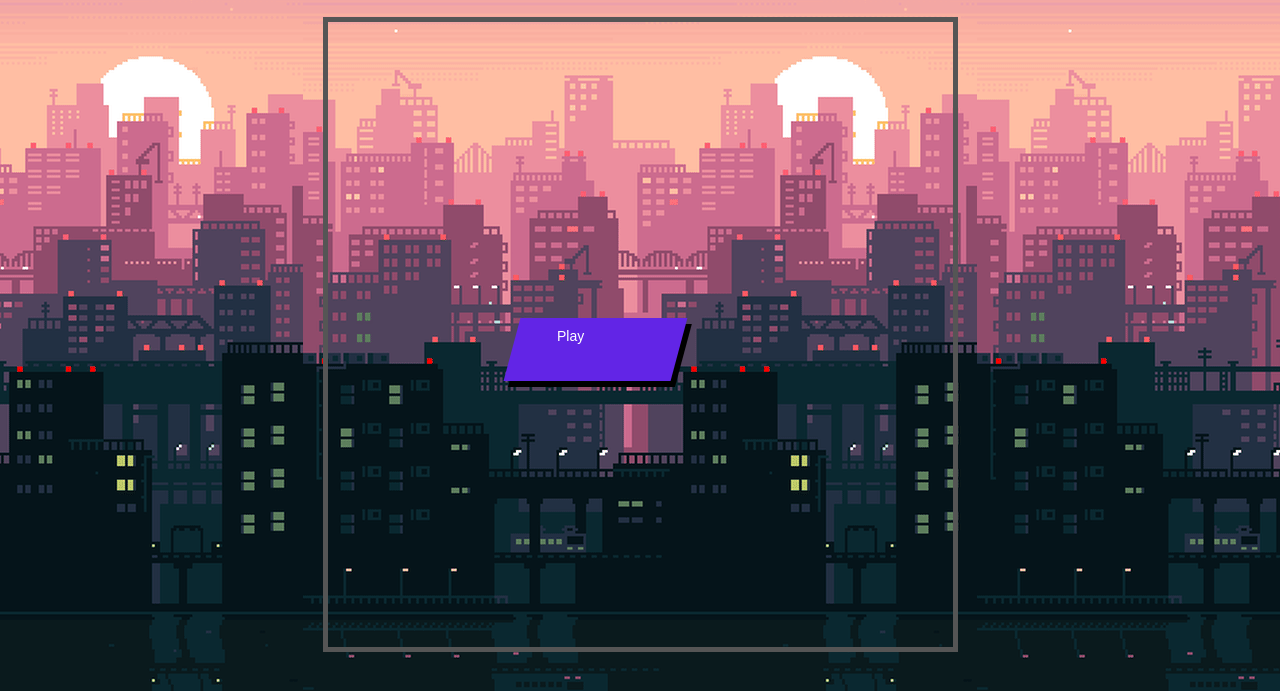
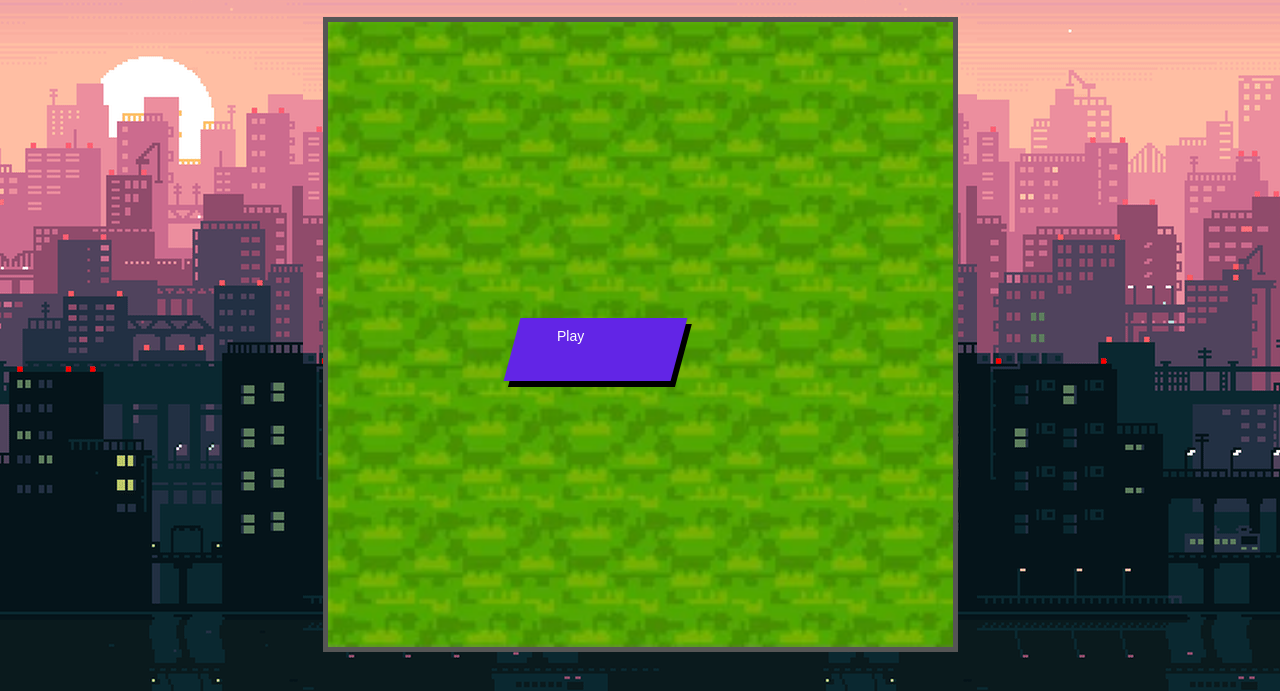
Before and after one commit to igorrm19/snake_game, a plain HTML site: page index.html in a window 1280 px wide. Shown: the part 109-800 px from the top of the page. Drawn offline with Linux system fonts and the light colour scheme; the site is published under a folder, as on GitHub Pages, so addresses that start at the root find nothing.

Commit message:
consertando bugs

```diff
--- a/src/style/style.css
+++ b/src/style/style.css
@@ -72,7 +72,7 @@ body {
     max-height: 90vh;
     width: min(625px, 90vw);
     height: min(625px, 90vh);
-    background-image: url("/public/grass-tiles-seamless-pixel-retro-260nw-1580846293.webp");
+    background-image: url("../../public/grass-tiles-seamless-pixel-retro-260nw-1580846293.webp");
     background-size: cover;
     border: 5px solid var(--border-color);
 }
```
Also changed, not shown: README.md.
